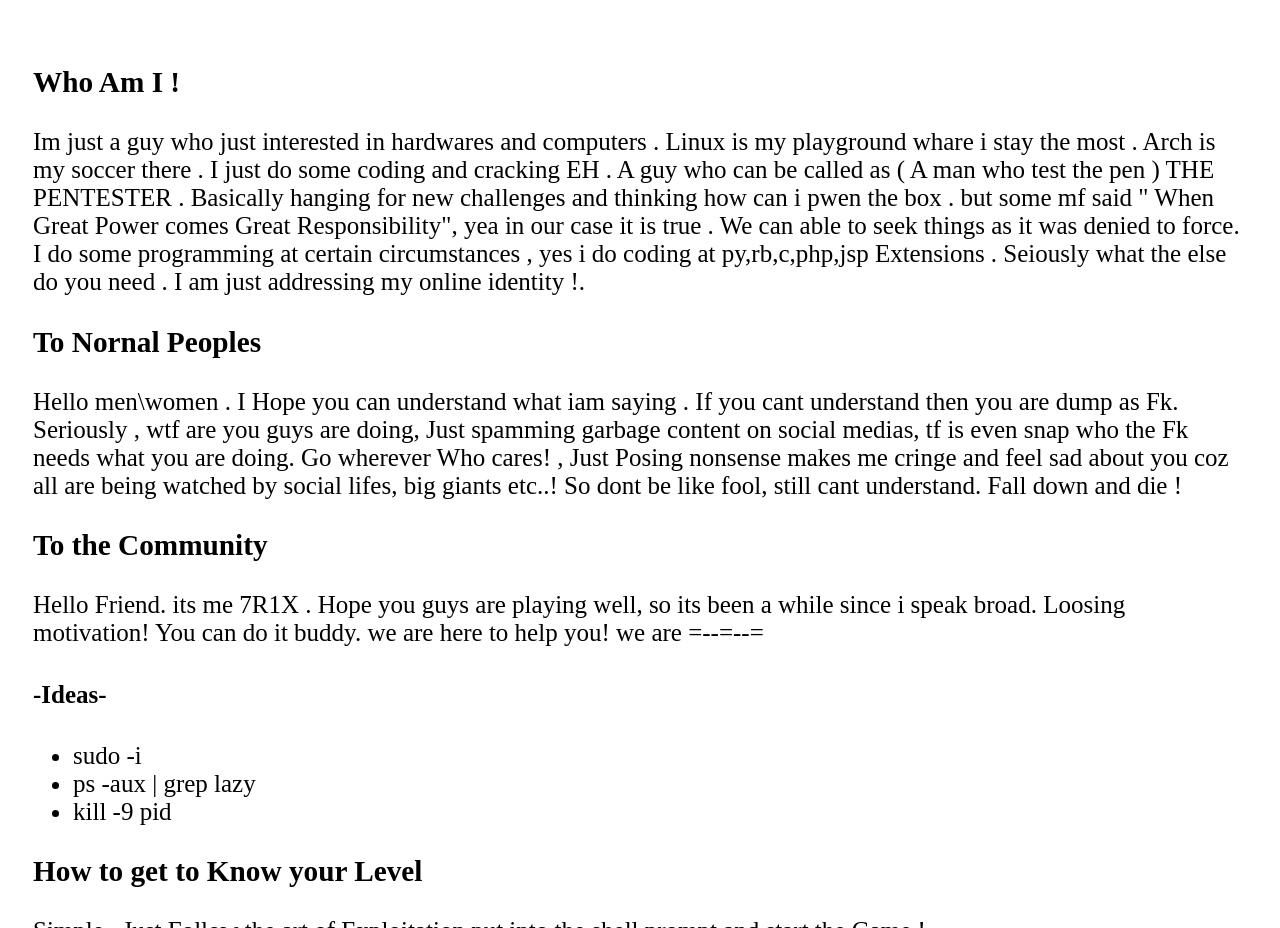
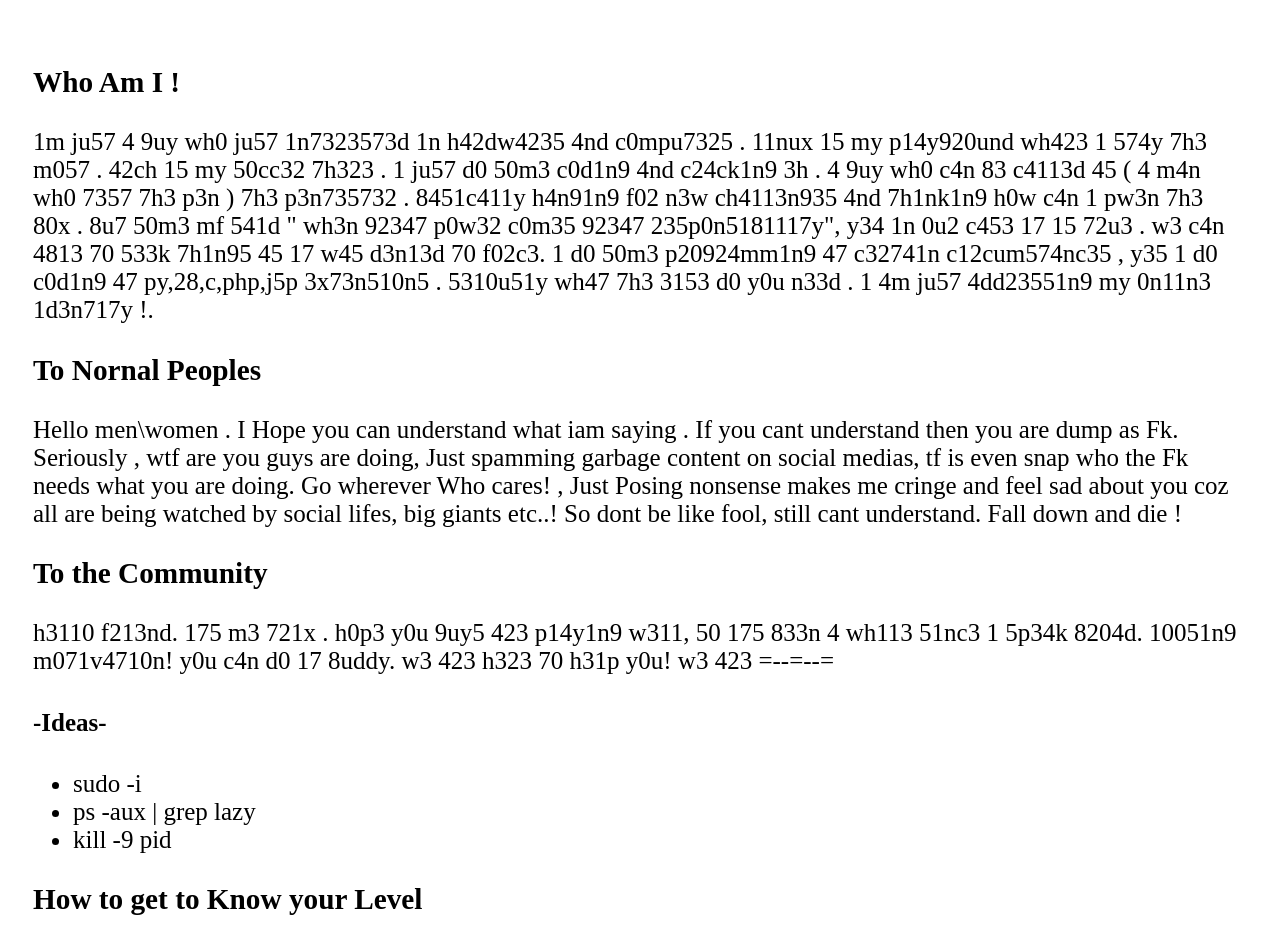
Before and after one commit to smukx/smukx.github.io, a plain HTML site: page index.html in a window 1280 px wide. Shown: the part 960-1888 px from the top of the page. Drawn offline with Linux system fonts and the light colour scheme.

Commit message:
Update index.html

```diff
--- a/index.html
+++ b/index.html
@@ -65,15 +65,16 @@ function myFunction() {
     <center><h3>IF HE IS A SELF TAUGHT, HE HAS THE POTENCIAL TO MASTER N00 TO CREATE AN ART</h3>
     </center>
 
+
     <br>
 <h3>Who Am I !</h3>
-<p> 	Im just a guy who just interested in hardwares and computers . Linux is my playground whare i stay the most . Arch is my soccer there . I just do some coding and cracking EH . A guy who can be called as ( A man who test the pen ) THE PENTESTER . Basically hanging for new challenges and thinking how can i pwen the box . but some mf said " When Great Power comes Great Responsibility", yea in our case it is true . We can able to seek things as it was denied to force. I do some programming at certain circumstances , yes i do coding at py,rb,c,php,jsp Extensions . Seiously what the else do you need . I am just addressing my online identity !. </p>
+<p> 	1m ju57 4 9uy wh0 ju57 1n7323573d 1n h42dw4235 4nd c0mpu7325 . 11nux 15 my p14y920und wh423 1 574y 7h3 m057 . 42ch 15 my 50cc32 7h323 . 1 ju57 d0 50m3 c0d1n9 4nd c24ck1n9 3h . 4 9uy wh0 c4n 83 c4113d 45 ( 4 m4n wh0 7357 7h3 p3n ) 7h3 p3n735732 . 8451c411y h4n91n9 f02 n3w ch4113n935 4nd 7h1nk1n9 h0w c4n 1 pw3n 7h3 80x . 8u7 50m3 mf 541d " wh3n 92347 p0w32 c0m35 92347 235p0n5181117y", y34 1n 0u2 c453 17 15 72u3 . w3 c4n 4813 70 533k 7h1n95 45 17 w45 d3n13d 70 f02c3. 1 d0 50m3 p20924mm1n9 47 c32741n c12cum574nc35 , y35 1 d0 c0d1n9 47 py,28,c,php,j5p 3x73n510n5 . 5310u51y wh47 7h3 3153 d0 y0u n33d . 1 4m ju57 4dd23551n9 my 0n11n3 1d3n717y !.  </p>
 
 <h3>To Nornal Peoples</h3>
 <p>Hello men\women . I Hope you can understand what iam saying . If you cant understand then you are dump as Fk. Seriously , wtf are you guys are doing, Just spamming garbage content on social medias, tf is even snap who the Fk needs what you are doing. Go wherever Who cares! , Just Posing nonsense makes me  cringe and feel sad about you coz all are being watched by social lifes, big giants etc..! So dont be like fool, still cant understand. Fall down and die !</p>
 
 <h3>To the Community</h3>
-<p>Hello Friend. its me 7R1X . Hope you guys are playing well, so its been a while since i speak broad. Loosing motivation! You can do it buddy. we are here to help you! we are =--=--=</p>
+<p>h3110 f213nd. 175 m3 721x . h0p3 y0u 9uy5 423 p14y1n9 w311, 50 175 833n 4 wh113 51nc3 1 5p34k 8204d. 10051n9 m071v4710n! y0u c4n d0 17 8uddy. w3 423 h323 70 h31p y0u! w3 423 =--=--=</p>
 
 <h4>-Ideas-</h4>
 <ul>
```
